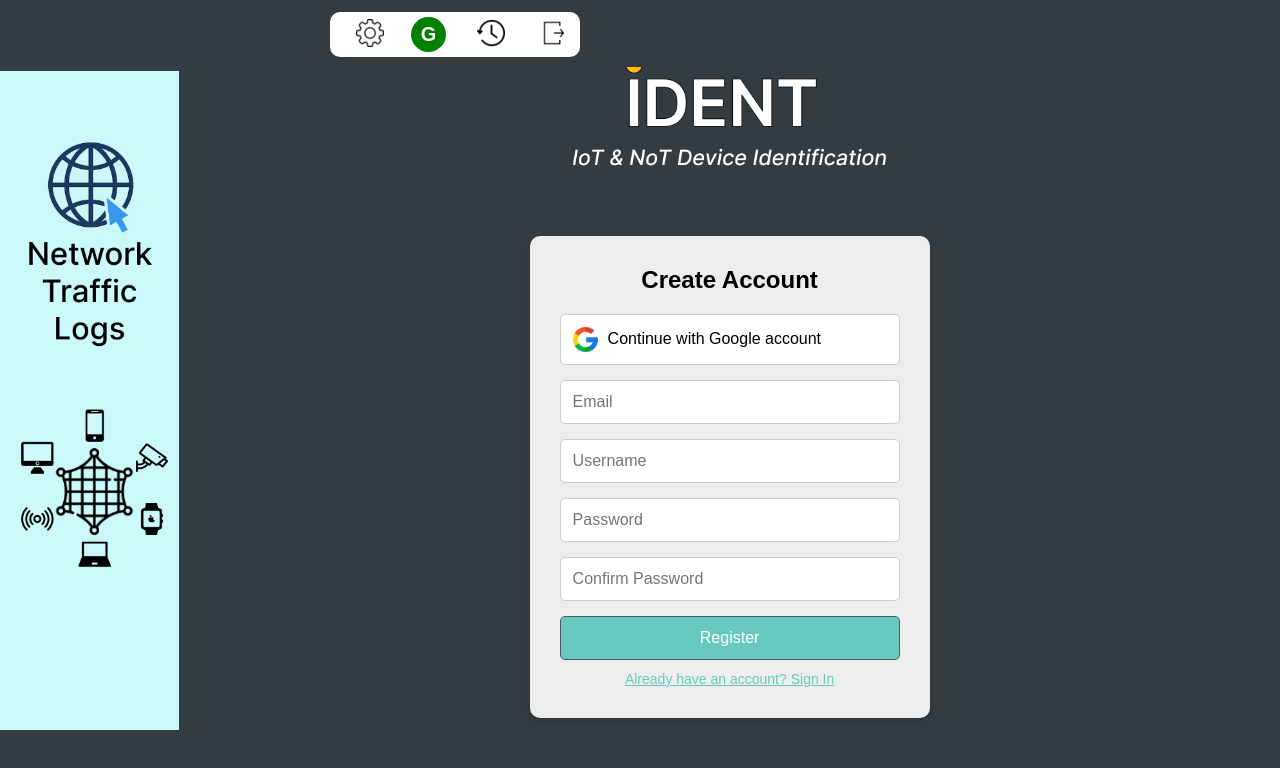
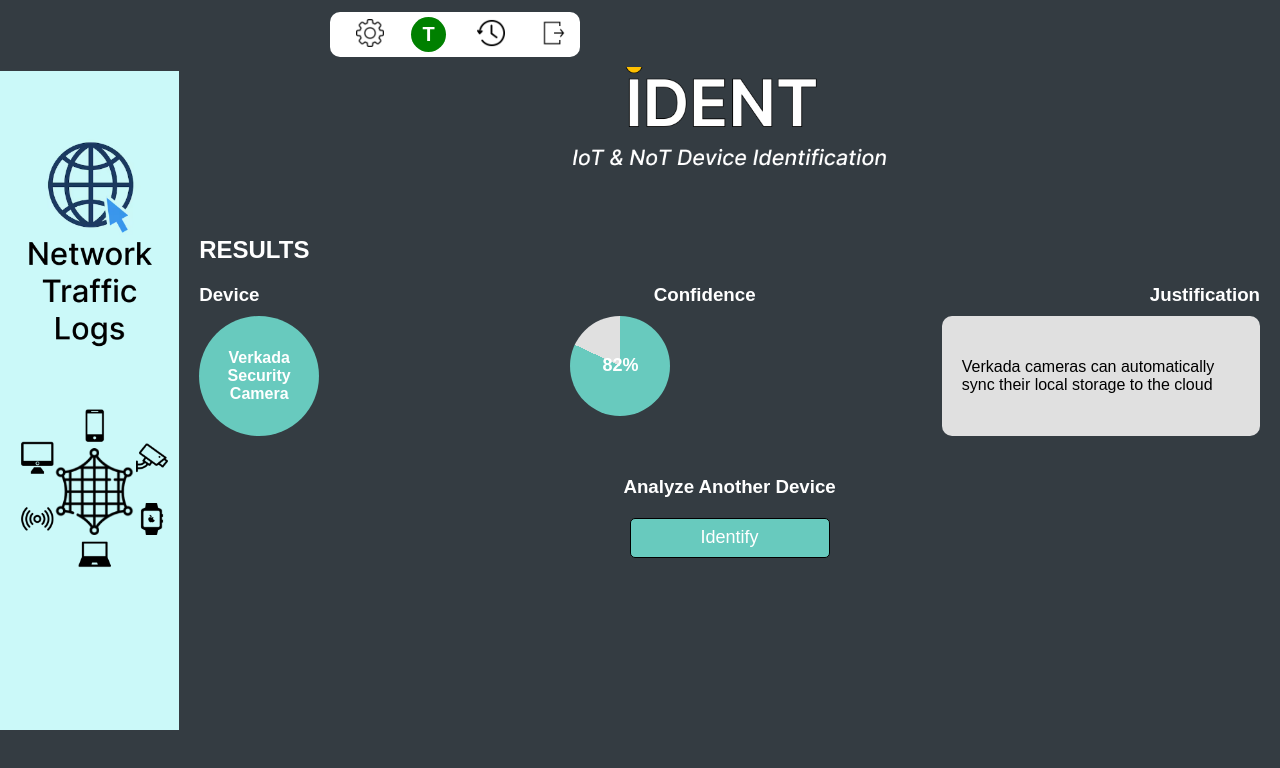
Before and after one commit to TalFlint1/iot-not-identification, a React (Create React App) app: page / in a window 1280 px wide. Shown: the top 768 px of the page. Built offline with nearby package versions, Linux system fonts and the light colour scheme.

Commit message:
first version of result screen

```diff
--- a/src/App.js
+++ b/src/App.js
@@ -3,9 +3,10 @@
 import InputScreen from "./components/InputScreen";
 import LoginScreen from "./components/LoginScreen";
 import RegisterScreen from "./components/RegisterScreen";
+import ResultScreen from "./components/ResultScreen";
 
 function App() {
-  return <RegisterScreen />;
+  return <ResultScreen />;
 }
 
 export default App;
--- /dev/null
+++ b/src/components/ResultScreen.js
@@ -0,0 +1,128 @@
+import React from "react";
+import sidebarImage from "../Icons/sidebar.png";
+import Title from "./Title";
+import UpperBar from "./UpperBar";
+
+const ResultScreen = () => {
+  const username = "Tal"; // Username can be dynamic or static
+
+  const deviceResult = "Verkada Security Camera";
+  const confidencePercentage = 82; // Example confidence percentage
+  const justificationText = "Verkada cameras can automatically sync their local storage to the cloud";
+
+  // Circle filling style
+  const circleStyle = {
+    background: `conic-gradient(#68CABE ${confidencePercentage * 3.6}deg, #e0e0e0 0deg)`,
+    width: "100px",
+    height: "100px",
+    borderRadius: "50%",
+    display: "flex",
+    alignItems: "center",
+    justifyContent: "center",
+    color: "white",
+    fontSize: "18px",
+    fontWeight: "bold",
+  };
+
+  return (
+    <div style={{ display: "flex", height: "100vh", fontFamily: "Arial, sans-serif" }}>
+      {/* Sidebar */}
+      <div
+        style={{
+          backgroundImage: `url(${sidebarImage})`,
+          backgroundColor: "#343C42",
+          backgroundSize: "contain",
+          backgroundPosition: "left",
+          backgroundRepeat: "no-repeat",
+          height: "100%",
+          width: "14%",
+          margin: 0,
+          padding: 0,
+        }}
+      />
+      <UpperBar username={username} />
+      {/* Main Content */}
+      <div style={{ flex: 1, padding: "20px", backgroundColor: "#343C42" }}>
+        <Title />
+
+        {/* Results Mini Title */}
+        <h2 style={{ color: "white", fontSize: "24px", fontWeight: "bold", textTransform: "uppercase" }}>
+          RESULTS
+        </h2>
+
+        {/* Mini Titles (Device, Confidence, Justification) */}
+        <div style={{ display: "flex", justifyContent: "space-between", marginTop: "20px" }}>
+          <h3 style={{ color: "white" }}>Device</h3>
+          <h3 style={{ color: "white" }}>Confidence</h3>
+          <h3 style={{ color: "white" }}>Justification</h3>
+        </div>
+
+        {/* Result Content */}
+        <div style={{ display: "flex", justifyContent: "space-between", marginTop: "10px" }}>
+          {/* Device */}
+          <div style={{ textAlign: "center", width: "30%" }}>
+            <div
+              style={{
+                backgroundColor: "#68CABE",
+                borderRadius: "50%",
+                width: "120px",
+                height: "120px",
+                display: "flex",
+                alignItems: "center",
+                justifyContent: "center",
+              }}
+            >
+              <span style={{ color: "white", fontWeight: "bold" }}>{deviceResult}</span>
+            </div>
+          </div>
+
+          {/* Confidence */}
+          <div style={{ textAlign: "center", width: "30%" }}>
+            <div style={circleStyle}>
+              {confidencePercentage}%
+            </div>
+          </div>
+
+          {/* Justification */}
+          <div style={{ width: "30%" }}>
+            <div
+              style={{
+                backgroundColor: "#E0E0E0",
+                padding: "20px",
+                borderRadius: "10px",
+                height: "100%",
+                display: "flex",
+                alignItems: "center",
+                justifyContent: "center",
+                color: "black",
+              }}
+            >
+              <p>{justificationText}</p>
+            </div>
+          </div>
+        </div>
+
+        {/* Analyze Another Device */}
+        <div style={{ textAlign: "center", marginTop: "40px" }}>
+          <h3 style={{ color: "white" }}>Analyze Another Device</h3>
+          <button
+            style={{
+              width: "200px",
+              height: "40px",
+              borderRadius: "5px",
+              border: "1px solid #000000",
+              fontSize: "18px",
+              backgroundColor: "#68CABE",
+              color: "white",
+              marginTop: "20px",
+            }}
+          >
+            Identify
+          </button>
+        </div>
+      </div>
+    </div>
+  );
+};
+
+export default ResultScreen;
```
